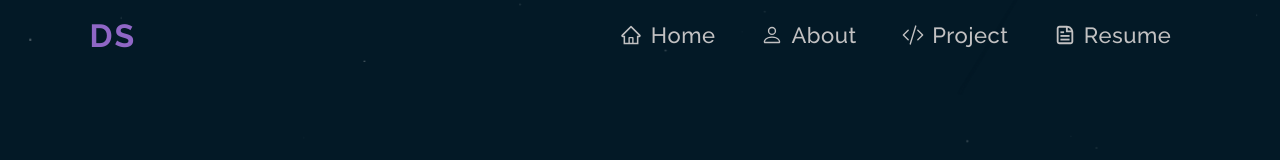
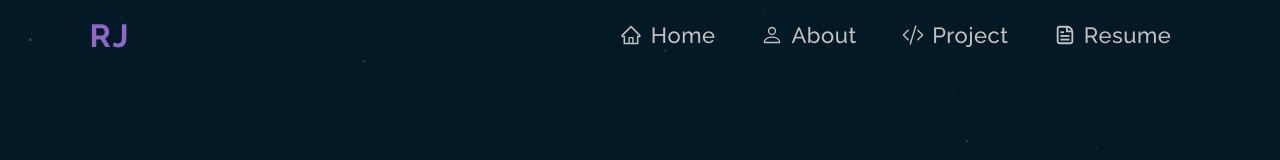
Before and after one commit to RaineJacob/Raine, a React (Create React App) app: page / in a window 1280 px wide. Shown: the top 160 px of the page. Built offline with nearby package versions, Linux system fonts and the light colour scheme.

Commit message:
Update Navbar.js

```diff
--- a/src/Components/Navbar.js
+++ b/src/Components/Navbar.js
@@ -42,7 +42,7 @@ const Nav = () => {
   return (
     <nav className={navbarblur? 'Navbar blur':'Navbar'}>
 
-        <h1 title='Reload' onClick={()=>window.location.reload(true)} className='Logo'>DS</h1>
+        <h1 title='Reload' onClick={()=>window.location.reload(true)} className='Logo'>RJ</h1>
 
         <div className='Hamburger' onClick={showMenu}>
             <span className='bar'></span>
```
